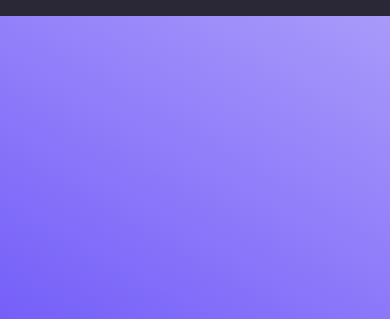
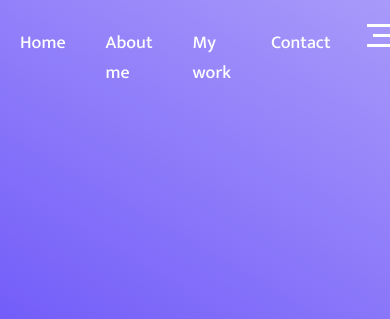
Before and after one commit to Szaroslav/my-portfolio, a website built with webpack: page dist/index.html in a window 390 px wide. Shown: the top 319 px of the page. Built offline with nearby package versions, Linux system fonts and the light colour scheme; what parallax-js would draw is missing.

Commit message:
Update the navigation, create a responsive container

```diff
--- a/src/scss/_fonts.scss
+++ b/src/scss/_fonts.scss
@@ -1,2 +1,2 @@
 $main-font: 'Montserrat', sans-serif;
-$secondary-font: 'Open Sans', sans-serif;
+$secondary-font: 'Mukta', sans-serif;
--- a/src/scss/_navigation.scss
+++ b/src/scss/_navigation.scss
@@ -1,3 +1,96 @@
 .navigation {
+    width: 100%;
+    padding-top: 24px;
+    padding-bottom: 24px;
+    font-family: $secondary-font;
+    font-size: 1.125rem;
+    font-weight: 500;
+    position: fixed;
+    top: 0;
+    left: 0;
+    z-index: 1;
 
+    &__container {
+        display: flex;
+    }
+
+    &__menu {
+        display: flex;
+        margin: 0;
+        margin-left: auto;
+        padding: 0;
+        list-style-type: none;
+
+        .menu__button {
+            // width: 30px;
+            transition: transform 0.1s ease;
+
+            &:hover {
+                .button__line {
+                    &:nth-child(1) {
+                        transform: rotateZ(36deg) scaleX(1.12);
+                    }
+
+                    &:nth-child(2) {
+                        transform: scaleX(0);
+                    }
+
+                    &:nth-child(3) {
+                        transform: rotateZ(-36deg) scaleX(1.12);
+                    }
+                }
+            }
+
+            .button__line {
+                display: block;
+                width: 30px;
+                height: 3px;
+                margin-bottom: 7px;
+                background-color: white;
+                transition: transform 0.2s ease;
+                transform-origin: left;
+
+                &:last-child {
+                    margin-bottom: 0;
+                }
+
+                &:nth-child(2) {
+                    width: 24px;
+                    margin-left: auto;
+                }
+            }
+        }
+
+        .menu__item {
+            margin-right: 32px;
+
+            &:last-child {
+                margin-right: 0;
+            }
+        }
+
+        .menu__link {
+            display: inline-block;
+            padding: 4px;
+            position: relative;
+
+            &::after {
+                content: '';
+                display: inline-block;
+                width: calc(100% - 8px);
+                height: 2px;
+                background-color: white;
+                position: absolute;
+                bottom: 0;
+                left: 4px;
+                transform: scaleX(0);
+                transform-origin: center;
+                transition: transform 0.25s ease;
+            }
+
+            &:hover::after {
+                transform: scaleX(1);
+            }
+        }
+    }
 }
--- /dev/null
+++ b/src/scss/_responsive.scss
@@ -0,0 +1,23 @@
+.container {
+    width: 100%;
+    margin-left: auto;
+    margin-right: auto;
+    padding-left: 16px;
+    padding-right: 16px;
+
+    @media screen and (min-width: 481px) {
+        width: 95%;
+    }
+
+    @media screen and (min-width: 769px) {
+        width: 90%;
+    }
+
+    @media screen and (min-width: 1025px) {
+        width: 85%;
+    }
+
+    @media screen and (min-width: 1281px) {
+        width: 80%;
+    }
+}
--- a/src/scss/portfolio.scss
+++ b/src/scss/portfolio.scss
@@ -1,7 +1,17 @@
 @import 'colors';
 @import 'fonts';
+@import 'responsive';
 
 @import 'navigation';
+
+*, *::before, *::after {
+    box-sizing: border-box;
+}
+
+::selection {
+    background-color: rgba($dark-purple-dark, 0.9);
+    color: white;
+}
 
 body {
     margin: 0;
@@ -11,6 +21,22 @@ body {
 
 h1, h2, h3, h4, h5, h6 {
     margin: 0;
+}
+
+a {
+    color: inherit;
+    text-decoration: none;
+}
+
+input, textarea, button {
+    border: none;
+    outline: none;
+}
+
+button {
+    padding: 0;
+    background-color: transparent;
+    cursor: pointer;
 }
 
 .portfolio {
```
Also changed, not shown: dist/css/portfolio.css, dist/index.html, 1 other file.
